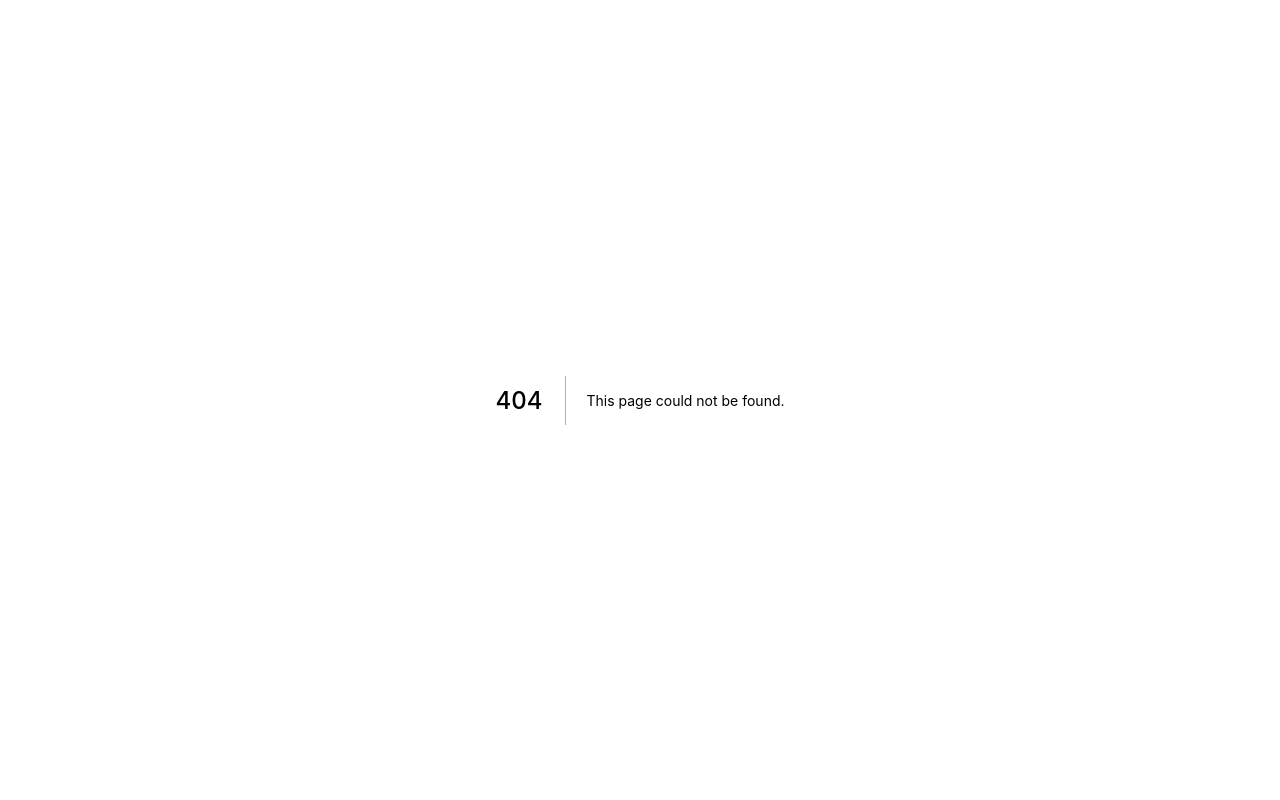
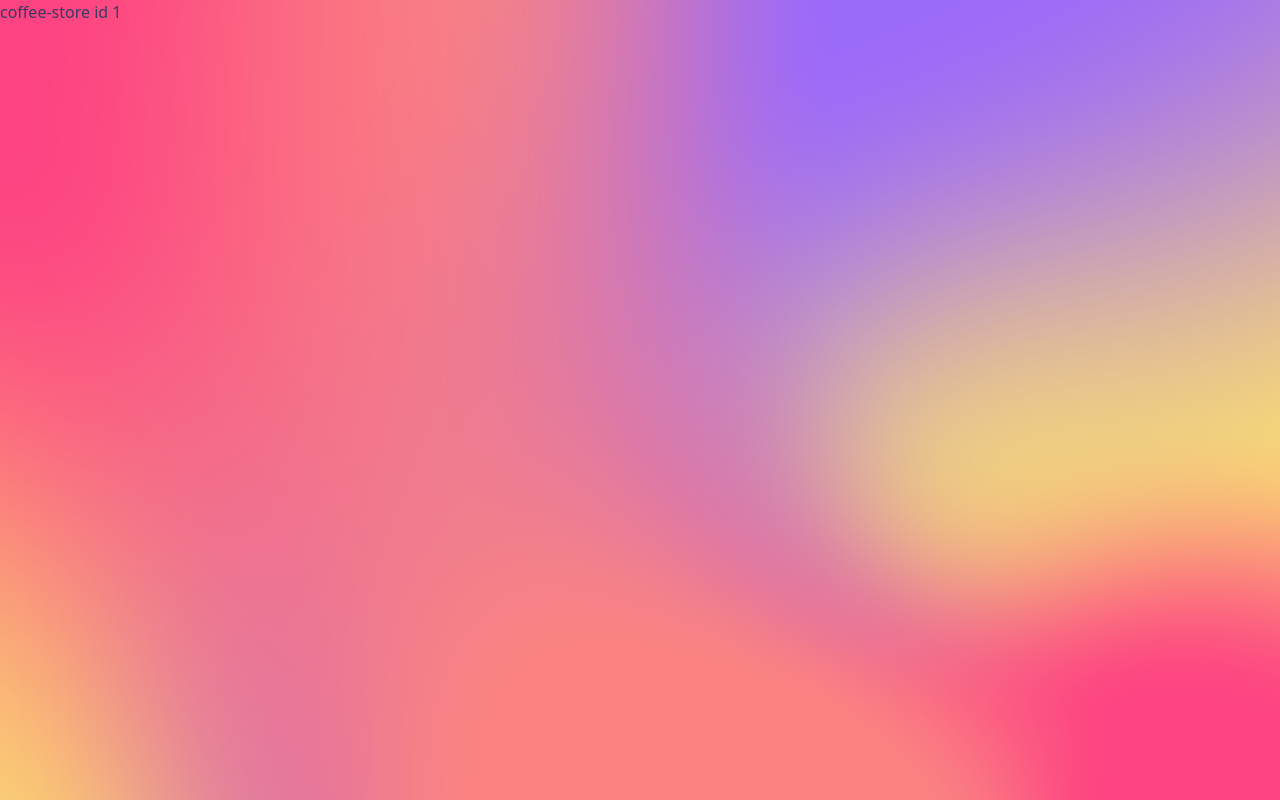
Before and after one commit to riazi-fsi/next-find-coffee, a Next.js app: page /coffee-store/1 in a window 1280 px wide. Before the commit this address had no page. Built offline with nearby package versions, Linux system fonts and the light colour scheme.

Commit message:
add id route

```diff
--- /dev/null
+++ b/pages/coffee-store/[id].js
@@ -0,0 +1,9 @@
+import { useRouter } from "next/router"
+
+export default function coffeeStore() {
+const router=useRouter();
+console.log('router',router)
+    return (
+      <div>coffee-store id {router.query.id}</div>
+    )
+  }
--- a/pages/coffee-store.js
+++ b/pages/coffee-store/index.js
@@ -1,5 +1,5 @@
 
-export default function coffeeStore() {
+export default function coffeeStoreIndex() {
   return (
     <div>coffee-store</div>
   )
```
